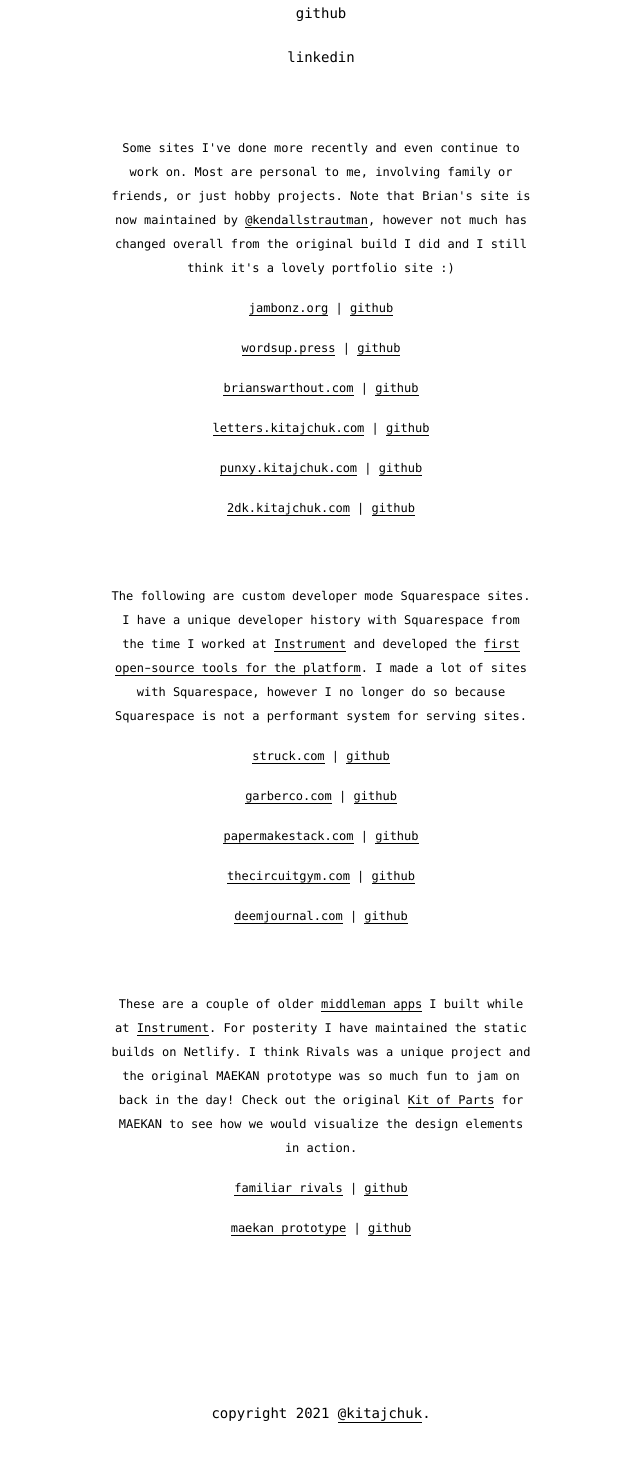
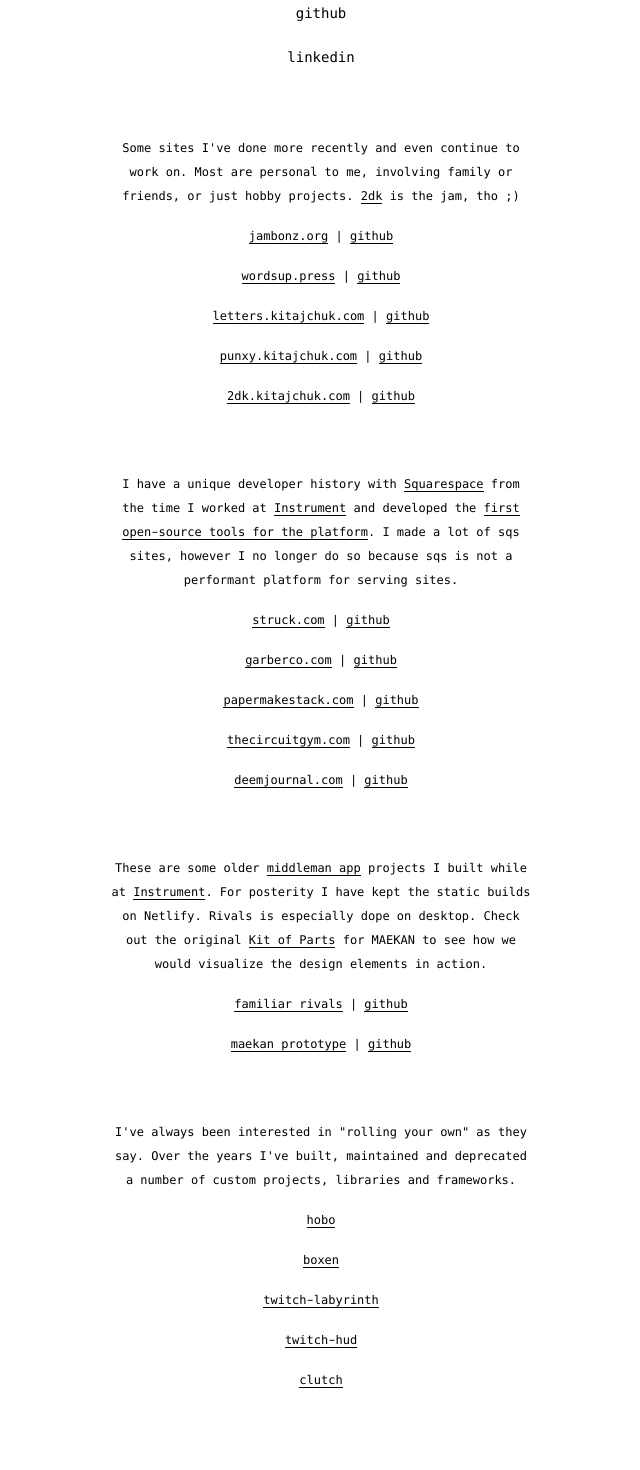
Before and after one commit to kitajchuk/kitajchuk-web, a Next.js app: page /dev in a window 1280 px wide. Shown: the part 220-1690 px from the top of the page, without its empty margins (319-959 px from the left). Built offline with nearby package versions, Linux system fonts and the light colour scheme.

Commit message:
more dev

```diff
--- a/pages/dev.js
+++ b/pages/dev.js
@@ -5,16 +5,19 @@
     <Layout>
       <div className="dev">
         <section className="dev__sites uwrap colf">
-          <p className="pp m">Some sites I&apos;ve done more recently and even continue to work on. Most are personal to me, involving family or friends, or just hobby projects. Note that Brian&apos;s site is now maintained by <a href="https://github.com/kendallstrautman/bs.services" target="_blank" rel="noreferrer">@kendallstrautman</a>, however not much has changed overall from the original build I did and I still think it&apos;s a lovely portfolio site :)</p>
+          <p className="pp m">
+            Some sites I&apos;ve done more recently and even continue to work on.
+            Most are personal to me, involving family or friends, or just hobby projects. <a href="https://2dk.kitajchuk.com" target="_blank" rel="noreferrer">2dk</a> is the jam, tho ;)
+          </p>
           <p className="pp m">
             <a href="https://jambonz.org" target="_blank" rel="noreferrer">jambonz.org</a> | <a href="https://github.com/jambonz/next-static-site" target="_blank" rel="noreferrer">github</a>
           </p>
           <p className="pp m">
             <a href="https://wordsup.press" target="_blank" rel="noreferrer">wordsup.press</a> | <a href="https://github.com/kitajchuk/wordsup.press" target="_blank" rel="noreferrer">github</a>
           </p>
-          <p className="pp m">
+          {/* <p className="pp m">
             <a href="https://www.brianswarthout.com/" target="_blank" rel="noreferrer">brianswarthout.com</a> | <a href="https://github.com/kitajchuk/bs.services" target="_blank" rel="noreferrer">github</a>
-          </p>
+          </p> */}
           <p className="pp m">
             <a href="https://letters.kitajchuk.com" target="_blank" rel="noreferrer">letters.kitajchuk.com</a> | <a href="https://github.com/kitajchuk/uncle-toms-letters" target="_blank" rel="noreferrer">github</a>
           </p>
@@ -26,7 +29,7 @@
           </p>
         </section>
         <section className="dev__sqs uwrap colf">
-          <p className="pp m">The following are custom developer mode Squarespace sites. I have a unique developer history with Squarespace from the time I worked at <a href="https://www.instrument.com/" target="_blank" rel="noreferrer">Instrument</a> and developed the <a href="https://github.com/kitajchuk/node-squarespace-server" target="_blank" rel="noreferrer">first open-source tools for the platform</a>. I made a lot of sites with Squarespace, however I no longer do so because Squarespace is not a performant system for serving sites.</p>
+          <p className="pp m">I have a unique developer history with <a href="https://developers.squarespace.com/tools" target="_blank" rel="noreferrer">Squarespace</a> from the time I worked at <a href="https://www.instrument.com/" target="_blank" rel="noreferrer">Instrument</a> and developed the <a href="https://github.com/kitajchuk/node-squarespace-server" target="_blank" rel="noreferrer">first open-source tools for the platform</a>. I made a lot of sqs sites, however I no longer do so because sqs is not a performant platform for serving sites.</p>
           <p className="pp m">
             <a href="https://www.struck.com" target="_blank" rel="noreferrer">struck.com</a> | <a href="https://github.com/kitajchuk/struck-sqs" target="_blank" rel="noreferrer">github</a>
           </p>
@@ -44,7 +47,7 @@
           </p>
         </section>
         <section className="dev__legacy uwrap colf">
-          <p className="pp m">These are a couple of older <a href="https://middlemanapp.com/" target="_blank" rel="noreferrer">middleman apps</a> I built while at <a href="https://www.instrument.com/" target="_blank" rel="noreferrer">Instrument</a>. For posterity I have maintained the static builds on Netlify. I think Rivals was a unique project and the original MAEKAN prototype was so much fun to jam on back in the day! Check out the original <a href="https://legacy-maekan-prototype.netlify.app/kit-of-parts/">Kit of Parts</a> for MAEKAN to see how we would visualize the design elements in action.</p>
+          <p className="pp m">These are some older <a href="https://middlemanapp.com/" target="_blank" rel="noreferrer">middleman app</a> projects I built while at <a href="https://www.instrument.com/" target="_blank" rel="noreferrer">Instrument</a>. For posterity I have kept the static builds on Netlify. Rivals is especially dope on desktop. Check out the original <a href="https://legacy-maekan-prototype.netlify.app/kit-of-parts/">Kit of Parts</a> for MAEKAN to see how we would visualize the design elements in action.</p>
           <p className="pp m">
             <a href="https://legacy-familiar-rivals.netlify.app" target="_blank" rel="noreferrer">familiar rivals</a> | <a href="https://github.com/kitajchuk/legacy-familiar-rivals" target="_blank" rel="noreferrer">github</a>
           </p>
@@ -52,6 +55,24 @@
             <a href="https://legacy-maekan-prototype.netlify.app" target="_blank" rel="noreferrer">maekan prototype</a> | <a href="https://github.com/kitajchuk/legacy-maekan-prototype" target="_blank" rel="noreferrer">github</a>
           </p>
         </section>
+        <section className="dev__tools uwrap colf">
+          <p className="pp m">I&apos;ve always been interested in &quot;rolling your own&quot; as they say. Over the years I&apos;ve built, maintained and deprecated a number of custom projects, libraries and frameworks.</p>
+          <p className="pp m">
+            <a href="https://github.com/kitajchuk/hobo" target="_blank" rel="noreferrer">hobo</a>
+          </p>
+          <p className="pp m">
+            <a href="https://github.com/kitajchuk/boxen" target="_blank" rel="noreferrer">boxen</a>
+          </p>
+          <p className="pp m">
+            <a href="https://github.com/kitajchuk/twitch-labyrinth" target="_blank" rel="noreferrer">twitch-labyrinth</a>
+          </p>
+          <p className="pp m">
+            <a href="https://github.com/kitajchuk/twitch-hud" target="_blank" rel="noreferrer">twitch-hud</a>
+          </p>
+          <p className="pp m">
+            <a href="https://github.com/kitajchuk/clutch" target="_blank" rel="noreferrer">clutch</a>
+          </p>
+        </section>
       </div>
     </Layout>
   );
```
